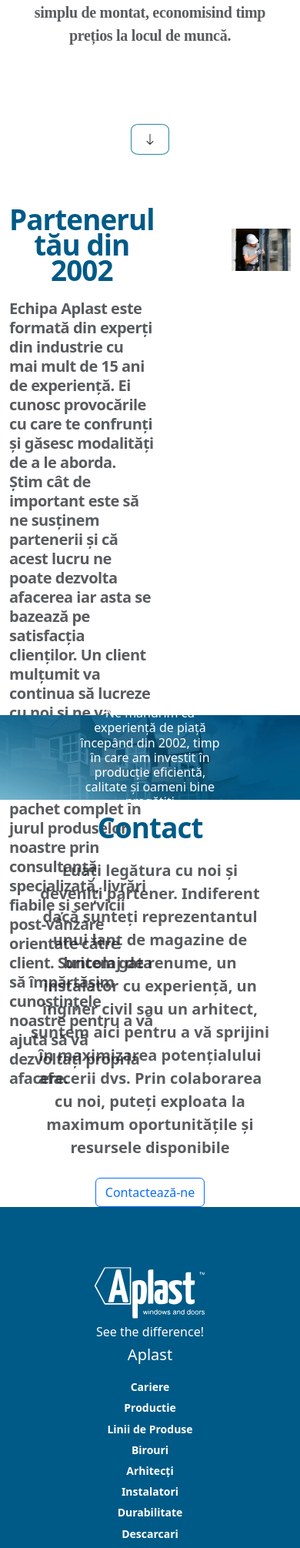
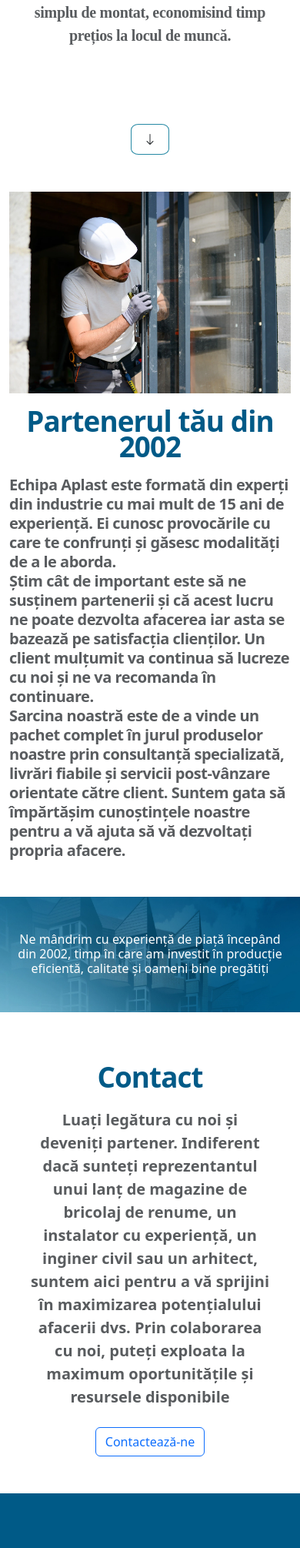
Before and after one commit to deiu25/aplast-site-configurator, a PHP site: page /installers.php in a window 390 px wide. Shown: the part 314-2325 px from the top of the page at 77% size. Run offline with PHP 8.4, Linux system fonts and the light colour scheme; some libraries are stand-ins or nearby versions; some web fonts are replaced.

Commit message:
installers responsive

```diff
--- a/architects.php
+++ b/architects.php
@@ -93,7 +93,7 @@
     <div class="text-center">
         <h1 class="production-subtitle mb-4">Contact</h1>
         <p class="fs-5 fw-bold text-muted mt-3">Trimiteți-vă detaliile, gândurile și ideile. Vom fi bucuroși să vă răspundem!</p>
-        <a href="contactPage.php"><button class="btn btn-outline-primary mt-2">Contactează-ne</button></a>
+        <a href="contactPage.php"><button class="btn btn-outline-primary mt-2 mb-5">Contactează-ne</button></a>
     </div>
 </section>
 
--- a/css/styles.css
+++ b/css/styles.css
@@ -211,3 +211,58 @@
   height: 300px;
   background-color: #005A87;
 }
+
+/* Installers */
+
+.inst-img-m {
+  width: 100%;
+  height: auto;
+}
+
+.h1-inst-m {
+  position: absolute;
+  top: 50%;
+  left: 50%;
+  transform: translate(-50%, -50%);
+  color: #fff;
+  font-size: 1.8rem;
+  text-align: center;
+}
+
+@media (max-width: 702px) {
+  .inst-img-m {
+    width: 100%;
+    min-height: 150px;
+  }
+}
+
+@media (max-width: 632px) {
+  .h1-inst-m {
+    font-size: 1.5rem;
+  }
+}
+
+@media (max-width: 567px) {
+  .h1-inst-m {
+    font-size: 1.3rem;
+    width: 90%;
+  }
+}
+
+@media (max-width: 437px) {
+  .h1-inst-m {
+    font-size: 1rem;
+  }
+}
+
+@media (max-width: 345px) {
+  .h1-inst-m {
+    font-size: 0.8rem;
+  }
+}
+
+@media (max-width: 267px) {
+  .h1-inst-m {
+    font-size: 0.6rem;
+  }
+}
--- a/installers.php
+++ b/installers.php
@@ -15,29 +15,31 @@
     </div>
 </section>
 
-<section class="production-container">
-    <div class="arrow-container">
+<section class="lines-production-container">
+    <div class="arrow-container mb-5">
         <div class="oval-container">
             <i class="bi bi-arrow-down arrow-icon"></i>
         </div>
     </div>
-    <div class="container d-flex flex-row mt-5">
-        <div class="left production-left">
-            <h1 class="production-subtitle">Partenerul tău din 2002</h1>
-            <p class="production-p fs-5 fw-bold text-muted">Echipa Aplast este formată din experți din industrie cu mai mult de 15 ani de experiență. Ei cunosc provocările cu care te confrunți și găsesc modalități de a le aborda.</p>
+    <div class="container">
+        <div class="row gx-5">
+            <div class="col-lg-6 order-lg-2">
+                <img class="img-fluid aboutImage" src="./images/installer.webp" alt="installer">
+            </div>
+            <div class="col-lg-6 order-lg-1 pctDeVanzare aboutLeft">
+                <h1 class="production-subtitle">Partenerul tău din 2002</h1>
+                <p class="production-p fs-5 fw-bold text-muted">Echipa Aplast este formată din experți din industrie cu mai mult de 15 ani de experiență. Ei cunosc provocările cu care te confrunți și găsesc modalități de a le aborda.</p>
             <p class="production-p fs-5 fw-bold text-muted">Știm cât de important este să ne susținem partenerii și că acest lucru ne poate dezvolta afacerea iar asta se bazează pe satisfacția clienților. Un client mulțumit va continua să lucreze cu noi și ne va recomanda în continuare.</p>
             <p class="production-p fs-5 fw-bold text-muted">Sarcina noastră este de a vinde un pachet complet în jurul produselor noastre prin consultanță specializată, livrări fiabile și servicii post-vânzare orientate către client. Suntem gata să împărtășim cunoștințele noastre pentru a vă ajuta să vă dezvoltați propria afacere.</p>
-        </div>
-        <div class="right mt-5">
-            <img class="img-fluid production-image" src="./images/installer.webp" alt="installer">
+            </div>
         </div>
     </div>
 </section>
 
-<section class="production-mid mt-5">
+<section class="production-mid mt-5 mb-5">
     <div class="prod-img-container">
-        <img class="img-fluid prod-img-m" src="./images/instalatori_banner_mid.webp" alt="production">
-        <h1 class="h1-prod-m bottom">Ne mândrim cu experiență de piață începând din 2002, timp în care am investit în producție eficientă, calitate și oameni bine pregătiți</h1>
+        <img class="img-fluid inst-img-m" src="./images/instalatori_banner_mid.webp" alt="production">
+        <h1 class="h1-inst-m bottom">Ne mândrim cu experiență de piață începând din 2002, timp în care am investit în producție eficientă, calitate și oameni bine pregătiți</h1>
     </div>
 </section>
 
@@ -45,7 +47,7 @@
     <div class="text-center">
         <h1 class="production-subtitle mb-4">Contact</h1>
         <p class="fs-5 fw-bold text-muted mt-3">Luați legătura cu noi și deveniți partener. Indiferent dacă sunteți reprezentantul unui lanț de magazine de bricolaj de renume, un instalator cu experiență, un inginer civil sau un arhitect, suntem aici pentru a vă sprijini în maximizarea potențialului afacerii dvs. Prin colaborarea cu noi, puteți exploata la maximum oportunitățile și resursele disponibile</p>
-        <a href="contactPage.php"><button class="btn btn-outline-primary mt-2">Contactează-ne</button></a>
+        <a href="contactPage.php"><button class="btn btn-outline-primary mt-2 mb-5">Contactează-ne</button></a>
     </div>
 </section>
 
```
